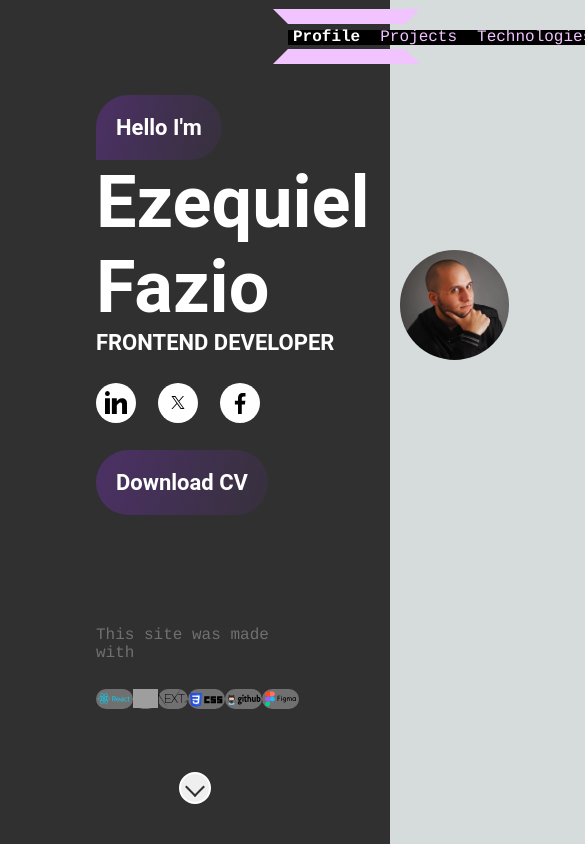
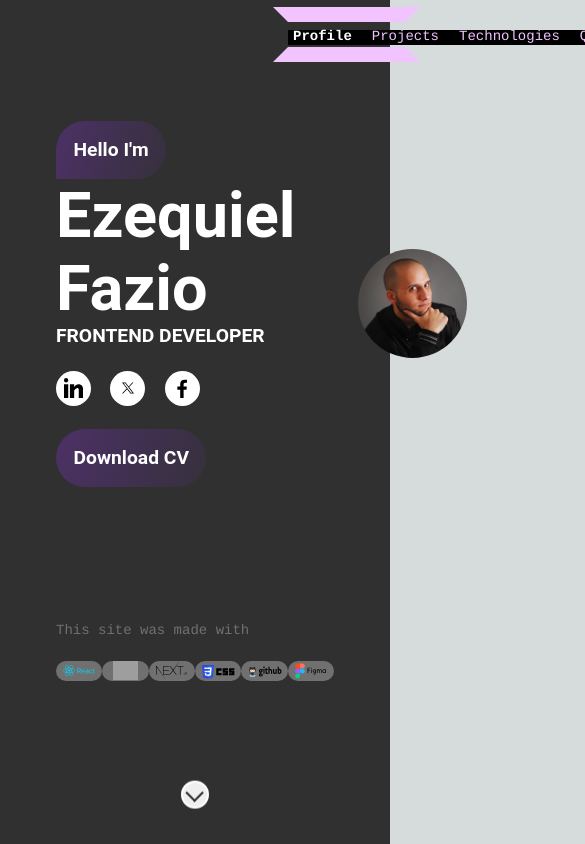
Before and after one commit to ezFazio/portfolio, a Next.js app: page / in a window 390 px wide. Shown: the top 844 px of the page, 585 px wide, since content can reach past the window. Built offline with nearby package versions, Linux system fonts and the light colour scheme; grey boxes are pictures that could not be loaded.

Commit message:
feat(responsiveness): 1280 profile

```diff
--- a/src/app/globals.css
+++ b/src/app/globals.css
@@ -94,9 +94,15 @@ html,
 body {
   max-width: 100vw;
   width: 100%;
+  font-size: 16px;
   padding: 0;
   margin: 0;
   scroll-behavior:'smooth';
+}
+@media screen and (max-width: 1280px) {
+    html, body {
+        font-size: 14px;
+    }
 }
 
 body {
--- a/src/components/profile-section/introduction.module.css
+++ b/src/components/profile-section/introduction.module.css
@@ -1,6 +1,5 @@
 .introduction{
     background: var(--portfolio-gradient);
-    font-size: 16px;
     font-family: 'Roboto';
     font-weight: 700;
     height: min-content;
--- a/src/components/profile-section/profile.module.css
+++ b/src/components/profile-section/profile.module.css
@@ -1,7 +1,6 @@
 .profile {
     background-color: var(--portfolio-dark);
     position:relative;
-    font-size: 16px;
     height: 100vh;
     width: 100%;
     padding: 2rem 3rem;
@@ -25,7 +24,7 @@
 }
 .profilePhoto {
     width: 28vw;
-    max-width: 550px;
+    max-width: 34.375rem;
     border-radius: 50%;
 }
 .profileTechContainer {
@@ -33,3 +32,9 @@
     display: flex;
     justify-content: center;
 }
+
+@media screen and (max-width: 1280px) {
+    .profile {
+        padding: 2rem 1rem;
+    }
+}
--- a/src/components/profile-section/profileCard.module.css
+++ b/src/components/profile-section/profileCard.module.css
@@ -1,5 +1,4 @@
 .profileCard{
-    font-size: 16px;
     height: min-content;
     padding: 2rem 3rem;
     width: max-content;
@@ -21,3 +20,9 @@
     cursor: pointer;
     background: var(--portfolio-gradient-invert);
 }
+
+@media screen and (max-width: 1280px) {
+    .profileCard {
+        font-size: 1rem;
+    }
+}
--- a/src/components/profile-section/profileInfo.module.css
+++ b/src/components/profile-section/profileInfo.module.css
@@ -1,5 +1,4 @@
 .profileInfo {
-    font-size: 16px;
     height: min-content;
     width: 100%;
     font-family: "Roboto";
--- a/src/components/profile-section/profileTechnologies.module.css
+++ b/src/components/profile-section/profileTechnologies.module.css
@@ -22,7 +22,7 @@
     background-color: var(--portfolio-grey);
     display: flex;
     justify-content: center;
-    border-radius: 12px;
+    border-radius: 0.75rem;
 }
 .profileTechImage{
     max-height: 4.75vw;
--- a/src/components/profile-section/scrollDownButton.jsx
+++ b/src/components/profile-section/scrollDownButton.jsx
@@ -1,5 +1,4 @@
 'use client'
-import Link from 'next/link';
 import { useEffect, useState } from 'react';
 import styles from './scrollDownButton.module.css'
 
--- a/src/components/profile-section/scrollDownButton.module.css
+++ b/src/components/profile-section/scrollDownButton.module.css
@@ -1,14 +1,14 @@
 .scrollDown {
   position: absolute;
   cursor: pointer;
-  bottom: 30px;
+  bottom: 1.875rem;
   left: 50%;
-  margin-left: -16px;
+  margin-left: -1rem;
   display: block;
-  width: 32px;
-  height: 32px;
+  width: 2rem;
+  height: 2rem;
   border: 2px solid var(--portfolio-white);
-  background-size: 14px auto;
+  background-size: 0.875rem auto;
   border-radius: 50%;
   z-index: 2;
   -webkit-animation: bounce 2s infinite 2s;
@@ -25,8 +25,8 @@
     left: calc(50% - 7px);
     transform: rotate(-45deg);
     display: block;
-    width: 12px;
-    height: 12px;
+    width: 0.75rem;
+    height: 0.75rem;
     content: "";
     border: 2px solid var(--portfolio-dark);
     border-width: 0px 0 2px 2px;
```
